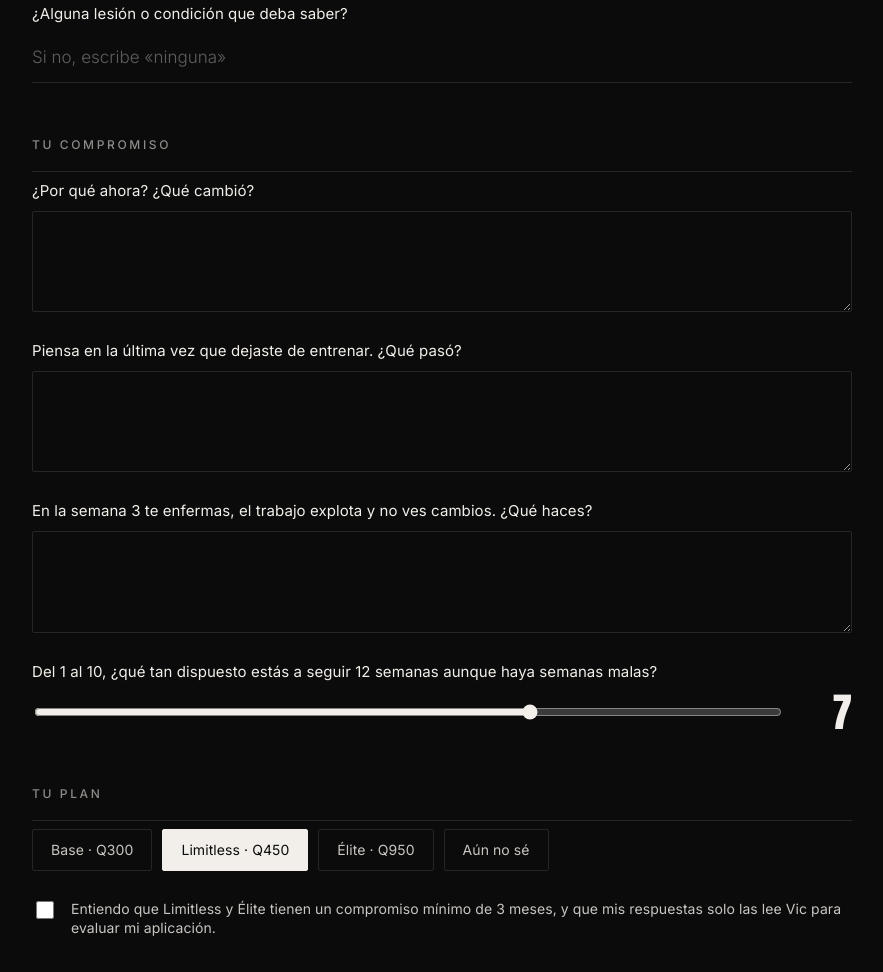
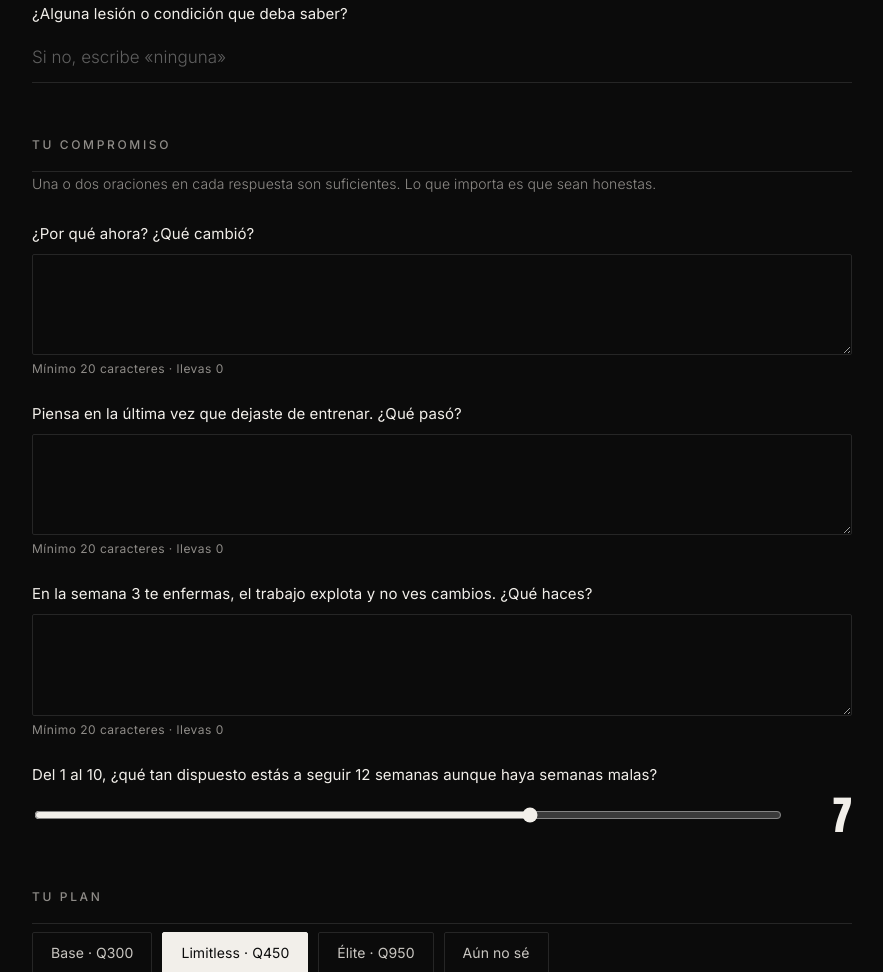
Before and after one commit to sanchez960102-ux/vs-limitless, a plain HTML site: page index.html in a window 1280 px wide. Shown: the part 7518-8490 px from the top of the page, without its empty margins (198-1081 px from the left). Drawn offline with Linux system fonts and the light colour scheme.

Commit message:
Contador de caracteres en las preguntas de compromiso
Co-Authored-By: Claude Opus 5.5 <noreply@anthropic.com>
Claude-Session: https://claude.ai/code/session_0111f2qNWSRTDGqC75erd6QJ

```diff
--- a/app.js
+++ b/app.js
@@ -13,6 +13,23 @@
   barra();
 
   rango.addEventListener('input', function () { rangoV.textContent = rango.value; });
+
+  // Contador de caracteres para las respuestas escritas
+  form.querySelectorAll('textarea[minlength]').forEach(function (ta) {
+    var min = parseInt(ta.getAttribute('minlength'), 10);
+    var c = document.createElement('span');
+    c.className = 'contador';
+    c.setAttribute('aria-live', 'polite');
+    ta.insertAdjacentElement('afterend', c);
+    function pintar() {
+      var n = ta.value.trim().length;
+      var ok = n >= min;
+      c.classList.toggle('ok', ok);
+      c.textContent = ok ? 'Listo · ' + n + ' caracteres' : 'Mínimo ' + min + ' caracteres · llevas ' + n;
+    }
+    ta.addEventListener('input', pintar);
+    pintar();
+  });
 
   (cfg.listaEspera || []).forEach(function (plan) {
     document.querySelectorAll('[data-plan="' + plan + '"]').forEach(function (b) {
@@ -103,7 +120,7 @@
     e.preventDefault();
     msg.textContent = '';
     if (!validar()) {
-      msg.textContent = 'Revisa los campos marcados. Las respuestas sobre tu compromiso necesitan al menos un par de líneas.';
+      msg.textContent = 'Revisa los campos marcados. Cada respuesta sobre tu compromiso necesita al menos 20 caracteres, más o menos una oración.';
       return;
     }
     var d = datos();
--- a/index.html
+++ b/index.html
@@ -233,6 +233,7 @@
 
     <fieldset>
       <legend>Tu compromiso</legend>
+      <p class="ayuda">Una o dos oraciones en cada respuesta son suficientes. Lo que importa es que sean honestas.</p>
       <label>¿Por qué ahora? ¿Qué cambió?<textarea name="por_que_ahora" rows="3" required minlength="20"></textarea></label>
       <label>Piensa en la última vez que dejaste de entrenar. ¿Qué pasó?<textarea name="ultima_vez" rows="3" required minlength="20"></textarea></label>
       <label>En la semana 3 te enfermas, el trabajo explota y no ves cambios. ¿Qué haces?<textarea name="semana_mala" rows="3" required minlength="20"></textarea></label>
--- a/styles.css
+++ b/styles.css
@@ -163,6 +163,10 @@ textarea:focus{border-color:var(--tinta)}
 .check{flex-direction:row;align-items:flex-start;gap:14px;font-size:14px;color:var(--tinta-suave)}
 .check input{width:18px!important;height:18px;margin-top:2px;accent-color:var(--tinta);flex-shrink:0;padding:0}
 .err{border-color:var(--rojo-texto)!important}
+.contador{font:400 12px/1 var(--texto);letter-spacing:.04em;color:var(--tinta-tenue);margin-top:-2px}
+.contador.ok{color:var(--tinta-suave)}
+.contador.ok::before{content:"";display:inline-block;width:6px;height:6px;border-radius:50%;background:#3fb950;margin-right:8px;vertical-align:middle;position:relative;top:-1px}
+.ayuda{margin:-8px 0 0;font-size:14px;color:var(--tinta-tenue)}
 .form-msg{min-height:24px;color:var(--rojo-texto);font-size:14px;margin:20px 0 0}
 .gracias{border-top:1px solid var(--linea);padding-top:48px}
 .gracias .h-l{margin-bottom:20px}
```
